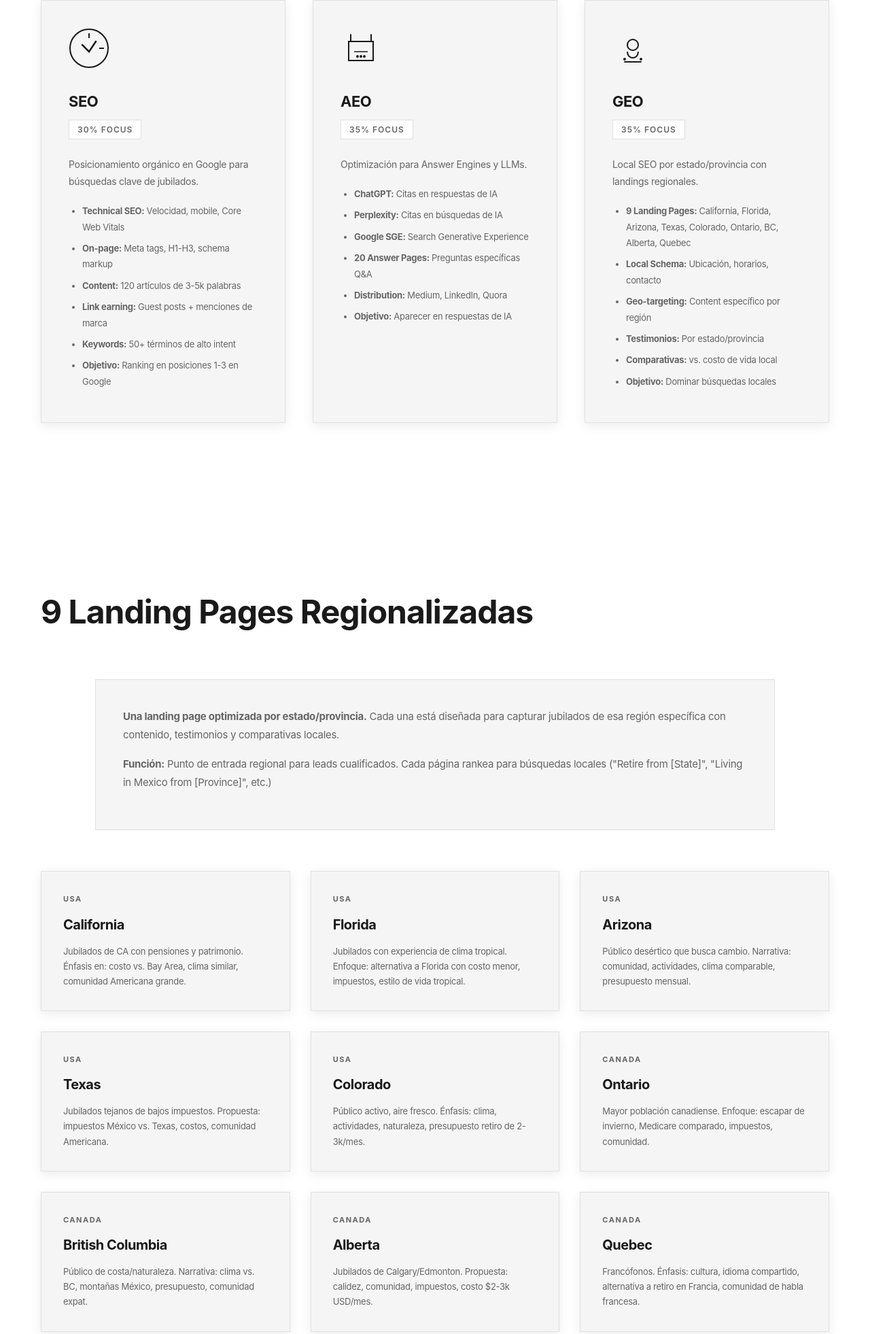
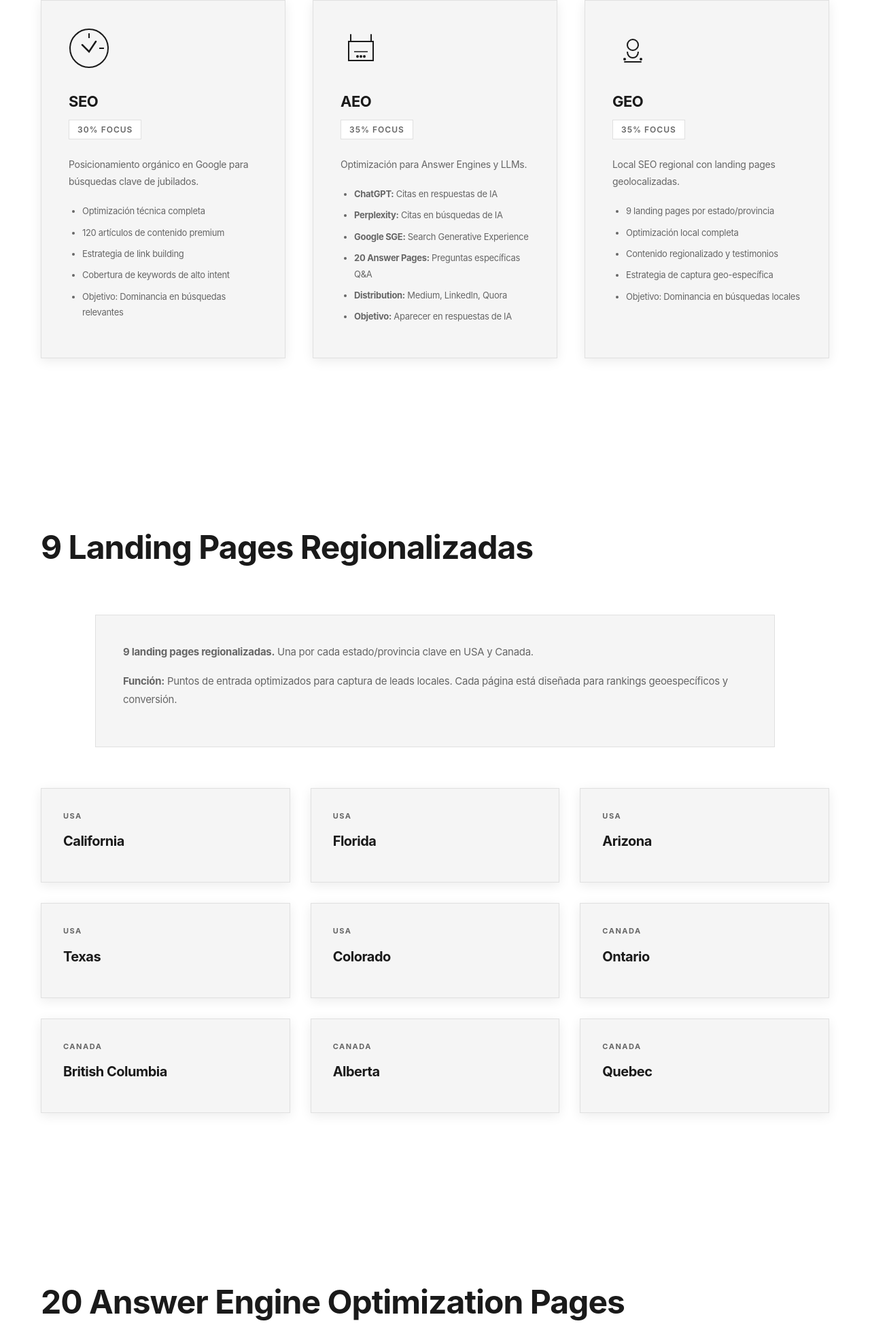
Before and after one commit to mesainteligentedemo-cell/ciudad-maya-koba-propuesta, a website: page index.html in a window 1280 px wide. Shown: the part 1203-3165 px from the top of the page at 68% size. Drawn offline with nearby package versions, Linux system fonts and the light colour scheme.

Commit message:
feat: propuesta cerrada - proteger IP sin revelar método específico. Mantener números pero cerrar detalles.

```diff
--- a/index.html
+++ b/index.html
@@ -364,8 +364,7 @@
         }
 
         .landing-card:hover .landing-region,
-        .landing-card:hover .landing-title,
-        .landing-card:hover .landing-desc {
+        .landing-card:hover .landing-title {
             color: var(--white);
         }
 
@@ -744,12 +743,11 @@
                     <span class="pillar-percentage">30% Focus</span>
                     <p class="pillar-description">Posicionamiento orgánico en Google para búsquedas clave de jubilados.</p>
                     <ul class="pillar-details">
-                        <li><strong>Technical SEO:</strong> Velocidad, mobile, Core Web Vitals</li>
-                        <li><strong>On-page:</strong> Meta tags, H1-H3, schema markup</li>
-                        <li><strong>Content:</strong> 120 artículos de 3-5k palabras</li>
-                        <li><strong>Link earning:</strong> Guest posts + menciones de marca</li>
-                        <li><strong>Keywords:</strong> 50+ términos de alto intent</li>
-                        <li><strong>Objetivo:</strong> Ranking en posiciones 1-3 en Google</li>
+                        <li>Optimización técnica completa</li>
+                        <li>120 artículos de contenido premium</li>
+                        <li>Estrategia de link building</li>
+                        <li>Cobertura de keywords de alto intent</li>
+                        <li>Objetivo: Dominancia en búsquedas relevantes</li>
                     </ul>
                 </div>
 
@@ -785,14 +783,13 @@
                     </svg>
                     <h3 class="pillar-title">GEO</h3>
                     <span class="pillar-percentage">35% Focus</span>
-                    <p class="pillar-description">Local SEO por estado/provincia con landings regionales.</p>
+                    <p class="pillar-description">Local SEO regional con landing pages geolocalizadas.</p>
                     <ul class="pillar-details">
-                        <li><strong>9 Landing Pages:</strong> California, Florida, Arizona, Texas, Colorado, Ontario, BC, Alberta, Quebec</li>
-                        <li><strong>Local Schema:</strong> Ubicación, horarios, contacto</li>
-                        <li><strong>Geo-targeting:</strong> Content específico por región</li>
-                        <li><strong>Testimonios:</strong> Por estado/provincia</li>
-                        <li><strong>Comparativas:</strong> vs. costo de vida local</li>
-                        <li><strong>Objetivo:</strong> Dominar búsquedas locales</li>
+                        <li>9 landing pages por estado/provincia</li>
+                        <li>Optimización local completa</li>
+                        <li>Contenido regionalizado y testimonios</li>
+                        <li>Estrategia de captura geo-específica</li>
+                        <li>Objetivo: Dominancia en búsquedas locales</li>
                     </ul>
                 </div>
             </div>
@@ -803,8 +800,8 @@
             <h2 class="fade-in-up">9 Landing Pages Regionalizadas</h2>
 
             <div class="landings-intro fade-in-up">
-                <p><strong>Una landing page optimizada por estado/provincia.</strong> Cada una está diseñada para capturar jubilados de esa región específica con contenido, testimonios y comparativas locales.</p>
-                <p><strong>Función:</strong> Punto de entrada regional para leads cualificados. Cada página rankea para búsquedas locales ("Retire from [State]", "Living in Mexico from [Province]", etc.)</p>
+                <p><strong>9 landing pages regionalizadas.</strong> Una por cada estado/provincia clave en USA y Canada.</p>
+                <p><strong>Función:</strong> Puntos de entrada optimizados para captura de leads locales. Cada página está diseñada para rankings geoespecíficos y conversión.</p>
             </div>
 
             <div class="landings-grid">
@@ -812,56 +809,47 @@
                 <div class="landing-card fade-in-up shadow-lift">
                     <div class="landing-region">USA</div>
                     <div class="landing-title">California</div>
-                    <div class="landing-desc">Jubilados de CA con pensiones y patrimonio. Énfasis en: costo vs. Bay Area, clima similar, comunidad Americana grande.</div>
                 </div>
 
                 <div class="landing-card fade-in-up shadow-lift" style="animation-delay: 0.1s;">
                     <div class="landing-region">USA</div>
                     <div class="landing-title">Florida</div>
-                    <div class="landing-desc">Jubilados con experiencia de clima tropical. Enfoque: alternativa a Florida con costo menor, impuestos, estilo de vida tropical.</div>
                 </div>
 
                 <div class="landing-card fade-in-up shadow-lift" style="animation-delay: 0.2s;">
                     <div class="landing-region">USA</div>
                     <div class="landing-title">Arizona</div>
-                    <div class="landing-desc">Público desértico que busca cambio. Narrativa: comunidad, actividades, clima comparable, presupuesto mensual.</div>
                 </div>
 
                 <div class="landing-card fade-in-up shadow-lift" style="animation-delay: 0.3s;">
                     <div class="landing-region">USA</div>
                     <div class="landing-title">Texas</div>
-                    <div class="landing-desc">Jubilados tejanos de bajos impuestos. Propuesta: impuestos México vs. Texas, costos, comunidad Americana.</div>
                 </div>
 
                 <div class="landing-card fade-in-up shadow-lift" style="animation-delay: 0.4s;">
                     <div class="landing-region">USA</div>
                     <div class="landing-title">Colorado</div>
-                    <div class="landing-desc">Público activo, aire fresco. Énfasis: clima, actividades, naturaleza, presupuesto retiro de 2-3k/mes.</div>
                 </div>
 
                 <!-- CANADA -->
                 <div class="landing-card fade-in-up shadow-lift" style="animation-delay: 0.5s;">
                     <div class="landing-region">CANADA</div>
                     <div class="landing-title">Ontario</div>
-                    <div class="landing-desc">Mayor población canadiense. Enfoque: escapar de invierno, Medicare comparado, impuestos, comunidad.</div>
                 </div>
 
                 <div class="landing-card fade-in-up shadow-lift" style="animation-delay: 0.6s;">
                     <div class="landing-region">CANADA</div>
                     <div class="landing-title">British Columbia</div>
-                    <div class="landing-desc">Público de costa/naturaleza. Narrativa: clima vs. BC, montañas México, presupuesto, comunidad expat.</div>
                 </div>
 
                 <div class="landing-card fade-in-up shadow-lift" style="animation-delay: 0.7s;">
                     <div class="landing-region">CANADA</div>
                     <div class="landing-title">Alberta</div>
-                    <div class="landing-desc">Jubilados de Calgary/Edmonton. Propuesta: calidez, comunidad, impuestos, costo $2-3k USD/mes.</div>
                 </div>
 
                 <div class="landing-card fade-in-up shadow-lift" style="animation-delay: 0.8s;">
                     <div class="landing-region">CANADA</div>
                     <div class="landing-title">Quebec</div>
-                    <div class="landing-desc">Francófonos. Énfasis: cultura, idioma compartido, alternativa a retiro en Francia, comunidad de habla francesa.</div>
                 </div>
             </div>
         </section>
@@ -871,11 +859,17 @@
             <h2 class="fade-in-up">20 Answer Engine Optimization Pages</h2>
 
             <div class="aeo-intro fade-in-up">
-                <p><strong>Páginas optimizadas específicamente para LLMs (ChatGPT, Perplexity, Google SGE).</strong> Estas páginas responden preguntas exactas que hacen jubilados en IA.</p>
-                <p><strong>Función:</strong> Cuando alguien pregunta a ChatGPT "How to retire to Mexico on $2,000/month?" nuestro contenido debe ser citado como fuente confiable. Distribuidas en Medium, LinkedIn y Quora para máxima visibilidad.</p>
+                <p><strong>20 páginas optimizadas para Answer Engines.</strong> Enfocadas en responder preguntas clave que hacen jubilados en plataformas de IA.</p>
+                <p><strong>Función:</strong> Posicionamiento como fuente confiable en respuestas generativas. Distribuidas estratégicamente para máxima visibilidad en IA-driven search.</p>
             </div>
 
-            <div class="aeo-grid">
+            <div style="max-width: 1000px; margin: 60px auto; padding: 40px; background: var(--light-gray); border: 1px solid var(--border-gray); text-align: center; fade-in-up;">
+                <div style="font-size: 48px; font-weight: 700; color: var(--black); margin-bottom: 12px;">20</div>
+                <p style="font-size: 16px; color: var(--text-secondary); margin: 0;">Páginas de Answer Optimization</p>
+                <p style="font-size: 13px; color: var(--text-secondary); margin-top: 12px; line-height: 1.6;">Estrategias y detalles específicos compartidos en kick-off call</p>
+            </div>
+
+            <div class="aeo-grid" style="display: none;">
                 <div class="aeo-card fade-in-up shadow-lift">
                     <div class="aeo-question">How to retire to Mexico on $2,000/month?</div>
                     <div class="aeo-desc">Presupuesto detallado, desglose por categoría, ejemplos reales de jubilados.</div>
```
